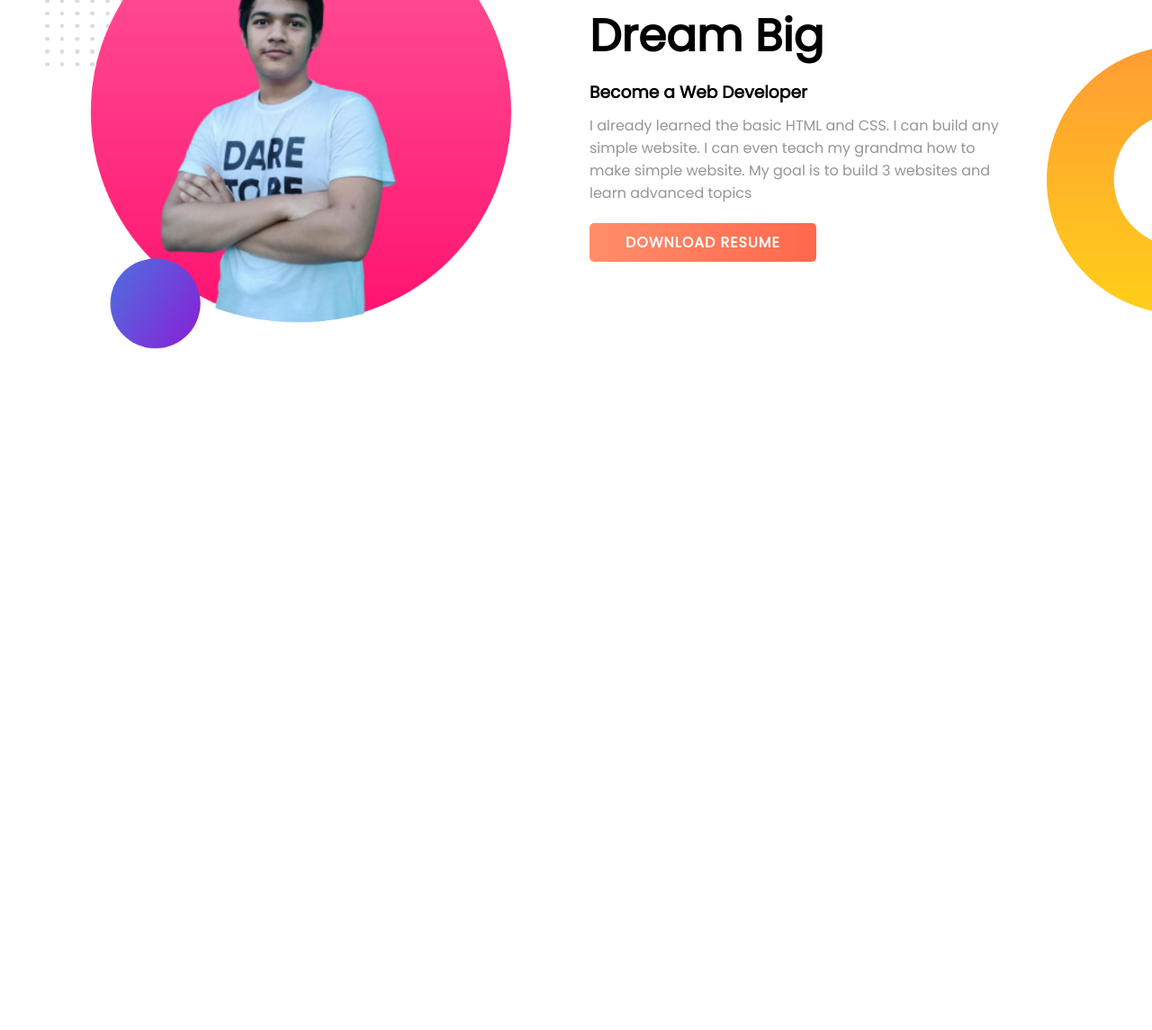
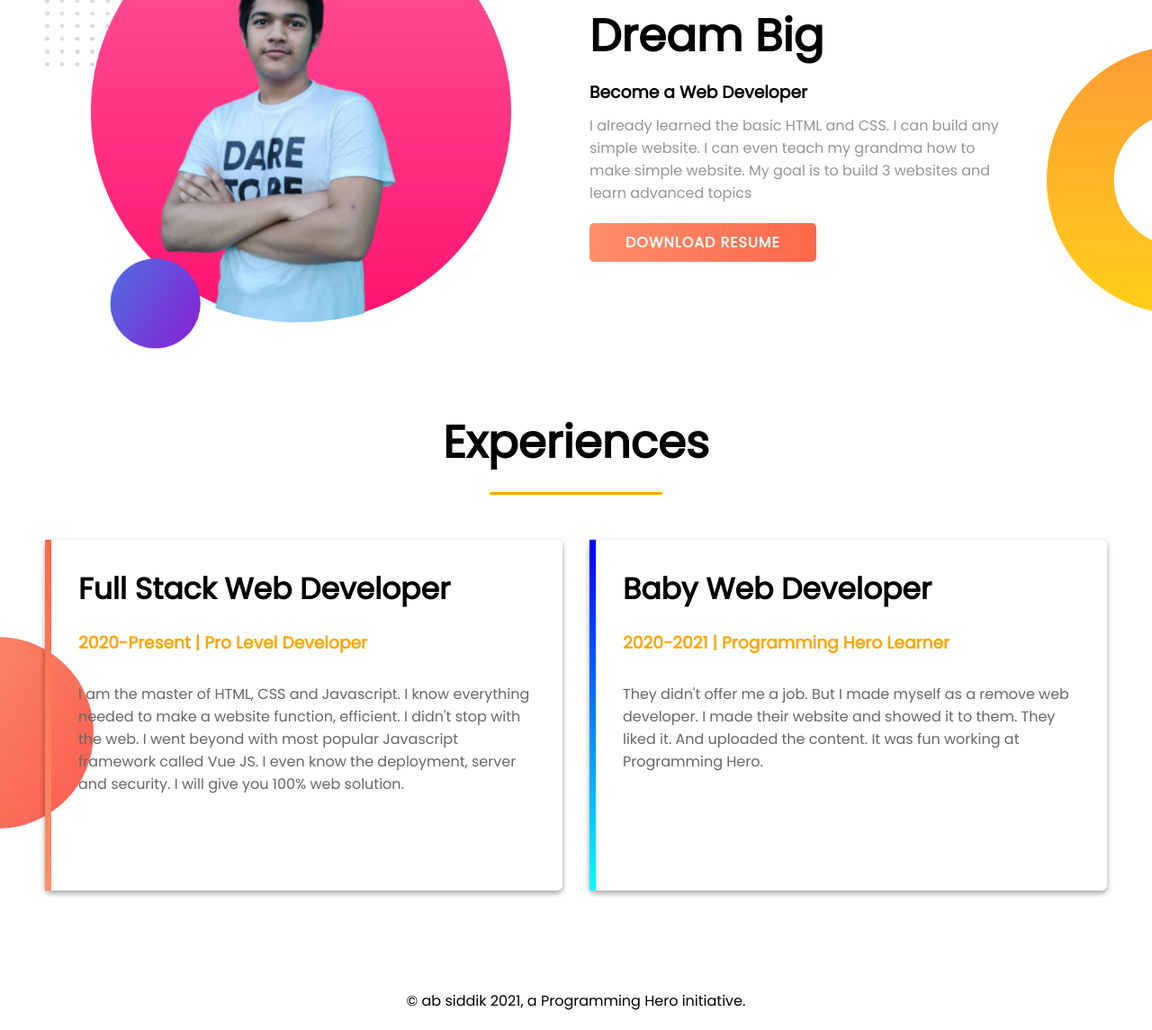
Before and after one commit to abubakkar55/developer-portfolio, a plain HTML site: page index.html in a window 1280 px wide. Shown: the part 770-1915 px from the top of the page at 90% size. Before the commit the page ends 1225 px from the top, so only its background shows below. Drawn offline with Linux system fonts and the light colour scheme.

Commit message:
last commit

```diff
--- a/index.html
+++ b/index.html
@@ -13,7 +13,9 @@
     <link rel="stylesheet" href="style.css">
 </head>
 <body>
-<section class="header">
+
+<!-- Header Section -->
+<section class="header flexible-container">
     <div class="left">
         <h1> Welcome To </h1>
 <h1 class="world"><span class="orange-clr">  AB Siddik</span> World </h1>
@@ -26,7 +28,8 @@
     </div>
 </section>
 
-<section class="dream-big">
+<!-- Dream Section -->
+<section class="dream-big flexible-container">
     <div class="left"><img src="My Pic/my-bg1.png"  alt="ab-siddik"></div>
     <div class="right">
         <h1 class="world">Dream Big</h1>
@@ -36,5 +39,31 @@
     </div>
 </section>
 
+<!-- Experience Section -->
+
+<section class="experience">
+<h1>Experiences </h1>
+<div class="experience-container flexible-container">
+<div class="experi-left items">
+<h2>Full Stack Web Developer </h2>
+<h3 class="orange-clr">2020-Present | Pro Level Developer</h3>
+<p> I am the master of HTML, CSS and Javascript. I know everything needed to make a website function, efficient. I didn't stop with the web. I went beyond with most popular Javascript framework called Vue JS. I even know the deployment, server and security. I will give you 100% web solution.</p>
+</div>
+<div class="experi-right items">
+    <h2>Baby Web Developer </h2>
+    <h3 class="orange-clr">2020-2021 | Programming Hero Learner</h3>
+    <p>They didn't offer me a job. But I made myself as a remove web developer. I made their website and showed it to them. They liked it. And uploaded the content. It was fun working at Programming Hero.</p>
+
+</div>
+</div>
+
+</section>
+
+<!-- footer -->
+
+<footer>
+    <p>© ab siddik 2021, a Programming Hero initiative.</p>
+</footer>
+
 </body>
 </html>
--- a/style.css
+++ b/style.css
@@ -12,7 +12,7 @@ h1 {
     font-size: 50px;
 }
 
-.world{
+.world {
     margin-bottom: 10px;
 }
 
@@ -20,34 +20,33 @@ h1 {
     color: #ffa500;
 }
 
-section {
+.flexible-container {
     display: flex;
     gap: 30px;
-padding: 40px 50px;
-align-items: center;
-justify-content: center;
-margin-bottom: 20px;
+    padding: 40px 50px;
+    align-items: center;
+    justify-content: center;
+    margin-bottom: 20px;
 }
 
-.header{
-    background-image: url('My Pic/top-banner.png');
-background-repeat: no-repeat;
+.flexible-container>div {
+    flex-basis: 50%;
 }
 
-.left,
-.right {
-    flex-basis: 50%;
+.header {
+    background-image: url('My Pic/top-banner.png');
+    background-repeat: no-repeat;
 }
 
 /* left side styleing */
 
-
-.description{
+.description {
     margin: 10px 0 30px;
     color: rgb(153, 148, 148);
+    padding-right: 100px;
 }
 
-.hire-me{
+.hire-me {
     text-decoration: none;
     padding: 10px 40px;
     color: #fff;
@@ -63,18 +62,74 @@ background-repeat: no-repeat;
 .right img {
     width: 90%;
 }
+
 .left img {
     width: 90%;
 }
 
 /* dream-big */
 
-.dream-big{
+.dream-big {
     background-image: url('My Pic/dream-bg.png');
     background-repeat: no-repeat;
     background-position: right 70%;
 }
 
-.dream-big p{
-    padding-right: 100px;
+/* Experiences */
+
+.experience{
+    background-image: url('My pic/exp-bg.png');
+    background-repeat: no-repeat;
+    background-position: left 70%;
+    margin-bottom: 50px;
 }
+
+.experience h1{
+    text-align: center;
+position: relative;
+margin-bottom: 30px;
+}
+
+.experience h1::after{
+position: absolute;
+width: 15%;
+height: 3px;
+content: "";
+bottom: -20px;
+left: 50%;
+transform: translateX(-50%);
+background-color:orange ;
+border-radius: 50px;
+}
+
+.experience h2{
+font-size: 33px;
+margin-bottom: 20px;
+}
+.experience h3{
+margin-bottom: 30px;
+}
+
+.experience .items{
+    border-radius: 6px;
+height: 390px;
+padding: 30px;
+box-shadow: rgba(0, 0, 0, 0.16) 0px 3px 6px, rgba(0, 0, 0, 0.23) 0px 3px 6px;
+}
+.experience p{
+    color: rgb(105, 102, 102);
+}
+
+.experience .experi-left{
+border-left: 7px solid;
+border-image: linear-gradient(to bottom, #FF684B, #FF8E6B) 1;
+}
+.experience .experi-right{
+    border-left: 7px solid;
+    border-image: linear-gradient(to bottom, blue, cyan) 1;
+}
+
+footer p{
+    padding: 20px 0;
+    text-align: center;
+}
```
Also changed, not shown: My Pic/jhankar.png (deleted), My Pic/jhankar2.png (deleted), My Pic/my-bg.png (deleted), My Pic/my-bg2.png (deleted).
